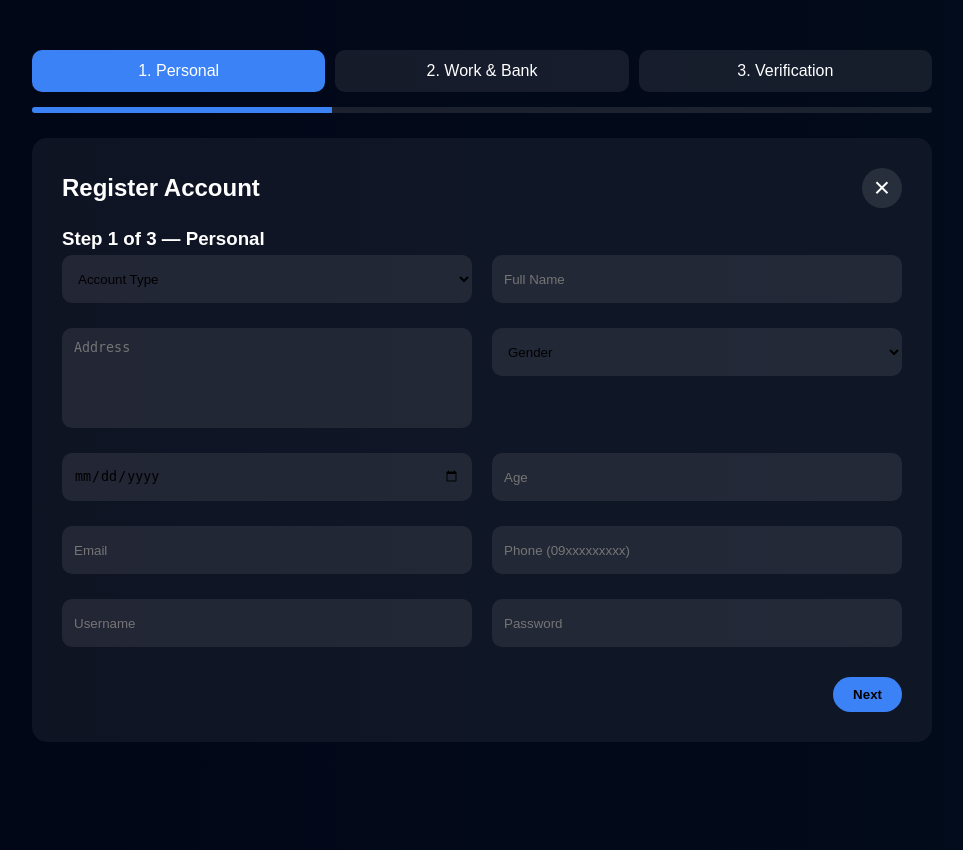
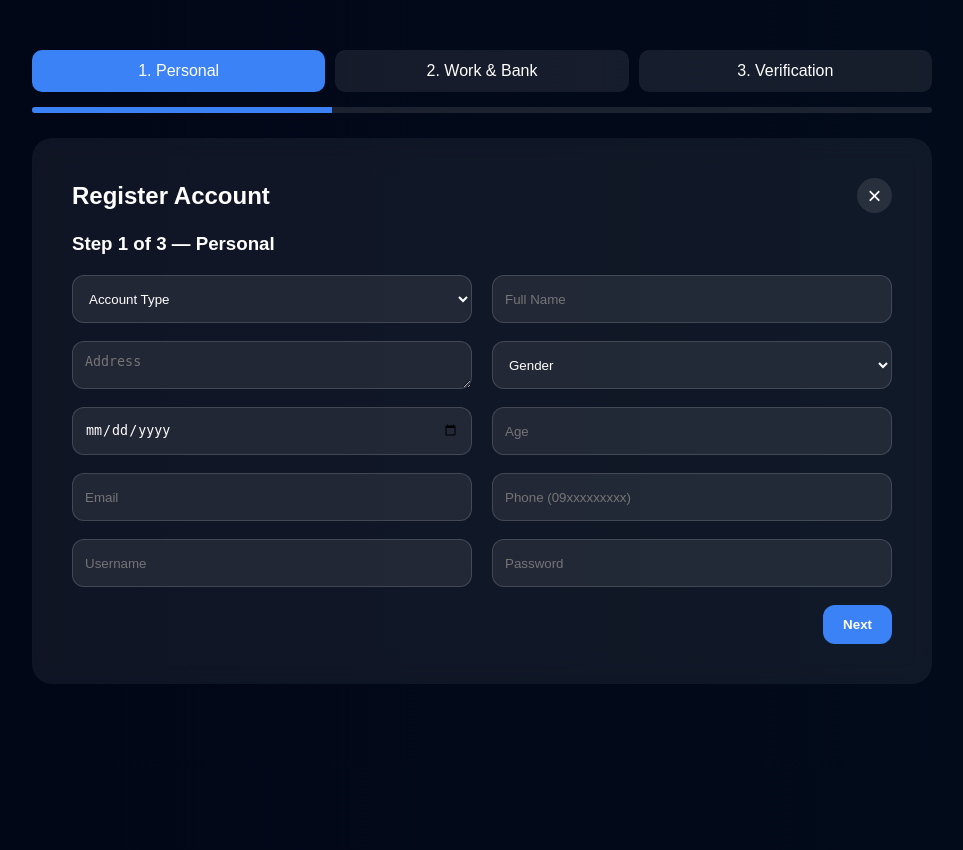
Before and after one commit to itlognatorta/WS301-LOAN, a PHP site: page /register.php in a window 1280 px wide. Shown: the whole page, without its empty margins (158-1121 px from the left). Run offline with PHP 8.4, Linux system fonts and the light colour scheme; data that the repository does not hold is empty.

Commit message:
Registration needs design

```diff
--- a/index.php
+++ b/index.php
@@ -20,8 +20,6 @@ require_once __DIR__ . '/db_connect_new.php'; // session_start() is inside this
     </div>
     <nav class="nav-links">
         <a href="#">Home</a>
-        <a href="#">Loans</a>
-        <a href="#">Savings</a>
         <a href="login.php" class="btn btn-outline">Login</a>
     </nav>
 </header>
--- a/register.css
+++ b/register.css
@@ -1,11 +1,9 @@
-/* BACKGROUND */
 body {
     background: linear-gradient(to right, #020617, #020c1b);
     color: white;
     font-family: Arial, sans-serif;
 }
 
-/* CONTAINER */
 .register-wrapper {
     max-width: 900px;
     margin: 50px auto;
@@ -17,6 +15,7 @@ body {
     gap: 10px;
     margin-bottom: 15px;
 }
+
 .step {
     flex: 1;
     padding: 12px;
@@ -24,6 +23,7 @@ body {
     border-radius: 10px;
     background: rgba(255,255,255,0.08);
 }
+
 .step.active {
     background: #3b82f6;
 }
@@ -31,11 +31,12 @@ body {
 /* PROGRESS */
 .progress-bar {
     height: 6px;
-    background: rgba(248, 243, 243, 0.1);
+    background: rgba(255,255,255,0.1);
     border-radius: 10px;
     overflow: hidden;
     margin-bottom: 25px;
 }
+
 .progress {
     height: 100%;
     width: 33%;
@@ -44,35 +45,79 @@ body {
 
 /* FORM */
 .form-card {
-    background: rgba(255,255,255,0.05);
-    padding: 30px;
-    border-radius: 15px;
+    position: relative;
+    background: rgba(255,255,255,0.06);
+    padding: 40px;
+    border-radius: 20px;
+    backdrop-filter: blur(12px);
+}
+
+/* HEADER */
+.form-header {
+    display: flex;
+    justify-content: space-between;
+    align-items: center;
+    margin-bottom: 20px;
+}
+
+/* X BUTTON TOP RIGHT */
+.close-btn {
+    font-size: 24px;
+    color: white;
+    text-decoration: none;
+    background: rgba(255,255,255,0.1);
+    width: 35px;
+    height: 35px;
+    display: flex;
+    justify-content: center;
+    align-items: center;
+    border-radius: 50%;
+}
+
+.close-btn:hover {
+    background: red;
+}
+
+/* TITLE SPACING */
+.step-title {
+    margin-bottom: 20px;
 }
 
 /* GRID */
 .form-row {
     display: grid;
     grid-template-columns: 1fr 1fr;
-    gap: 20px; /* spacing between fields */
-    color: black;
-    margin-bottom: 10px;
+    gap: 20px;
+    margin-bottom: 18px;
 }
 
-/* INPUT STYLE */
-input, select, textarea {
+/* INPUTS */
+.form-row input,
+.form-row select,
+.form-row textarea {
     width: 100%;
+    height: 48px;
     padding: 12px;
-    border-radius: 10px;
-    border: none;
+    border-radius: 12px;
+    border: 1px solid rgba(255,255,255,0.15);
     background: rgba(255,255,255,0.08);
-    color: rgb(0, 0, 0);
-    margin: 5px 0; /* spacing fix */
+    color: white;
 }
 
-/* TEXTAREA HEIGHT FIX */
-textarea {
-    min-height: 100px;
-    resize: none;
+/* TEXTAREA */
+textarea.input-equal {
+    height: 48px;
+}
+
+/* SINGLE INPUT ROW */
+.form-row:has(input:only-child) {
+    grid-template-columns: 1fr;
+}
+
+/* DROPDOWN */
+select option {
+    background: #020617;
+    color: white;
 }
 
 /* BUTTONS */
@@ -80,22 +125,97 @@ textarea {
     display: flex;
     justify-content: flex-end;
     gap: 10px;
-    margin-top: 25px;
 }
 
 .btn {
-    padding: 10px 20px;
-    border-radius: 20px;
+    padding: 12px 20px;
+    border-radius: 12px;
     border: none;
+    color: white;
     cursor: pointer;
 }
 
 .btn-next { background: #3b82f6; }
-.btn-back { background: gray; }
+.btn-back { background: #475569; }
 
-/* STEP VISIBILITY */
+/* STEPS */
 .step-content { display: none; }
 .step-content.active { display: block; }
+
+/* ALERTS */
+.error {
+    color: #ff6b6b;
+    text-align: center;
+}
+
+.success {
+    color: #4ade80;
+    text-align: center;
+}
+
+/* 🔥 MODAL OVERLAY */
+.modal-overlay {
+    position: fixed;
+    top: 0;
+    left: 0;
+    width: 100%;
+    height: 100%;
+    background: rgba(0,0,0,0.6);
+    backdrop-filter: blur(5px);
+    display: flex;
+    justify-content: center;
+    align-items: center;
+    opacity: 0;
+    visibility: hidden;
+    transition: 0.3s;
+}
+
+/* SHOW MODAL */
+.modal-overlay.active {
+    opacity: 1;
+    visibility: visible;
+}
+
+/* MODAL BOX */
+.modal-box {
+    background: rgba(255,255,255,0.08);
+    padding: 30px;
+    border-radius: 20px;
+    text-align: center;
+    width: 320px;
+    backdrop-filter: blur(12px);
+    animation: scaleIn 0.3s ease;
+}
+
+/* TITLE */
+.modal-box h3 {
+    margin-bottom: 10px;
+}
+
+/* TEXT */
+.modal-box p {
+    margin-bottom: 20px;
+    color: #ddd;
+}
+
+/* BUTTONS */
+.modal-actions {
+    display: flex;
+    justify-content: center;
+    gap: 15px;
+}
+
+/* ANIMATION */
+@keyframes scaleIn {
+    from {
+        transform: scale(0.8);
+        opacity: 0;
+    }
+    to {
+        transform: scale(1);
+        opacity: 1;
+    }
+}
 
 /* MOBILE */
 @media(max-width:768px){
@@ -103,59 +223,3 @@ textarea {
         grid-template-columns: 1fr;
     }
 }
-
-/* Make textarea same height as inputs */
-textarea {
-    height: 48px;
-    resize: none;
-}
-
-/* Align inputs perfectly */
-.form-row input,
-.form-row select,
-.form-row textarea {
-    height: 48px;
-}
-
-/* Fix spacing consistency */
-.form-row {
-    margin-bottom: 15px;
-}
-
-/* HEADER WITH CLOSE BUTTON */
-.form-header {
-    display: flex;
-    justify-content: space-between;
-    align-items: center;
-    margin-bottom: 20px;
-}
-
-/* CLOSE BUTTON */
-.close-btn {
-    font-size: 28px;
-    color: white;
-    text-decoration: none;
-    background: rgba(255,255,255,0.1);
-    width: 40px;
-    height: 40px;
-    display: flex;
-    align-items: center;
-    justify-content: center;
-    border-radius: 50%;
-    transition: 0.3s;
-}
-
-.close-btn:hover {
-    background: #ef4444;
-}
-
-/* FORCE SAME HEIGHT FOR ADDRESS */
-.input-equal {
-    height: 48px !important;
-}
-
-/* FIX TEXTAREA EXACT MATCH */
-textarea.input-equal {
-    padding-top: 12px;
-    line-height: normal;
-}
--- a/register.php
+++ b/register.php
@@ -6,7 +6,6 @@ $success = '';
 
 if ($_SERVER['REQUEST_METHOD'] === 'POST') {
 
-    // Collect data
     $account_type = $_POST['account_type'];
     $name = $_POST['name'];
     $address = $_POST['address'];
@@ -20,9 +19,7 @@ if ($_SERVER['REQUEST_METHOD'] === 'POST') {
     $bank_name = $_POST['bank_name'];
     $bank_acc = $_POST['bank_acc'];
     $card_name = $_POST['card_name'];
-
     $tin = $_POST['tin'];
-
     $company_name = $_POST['company_name'];
     $company_address = $_POST['company_address'];
     $company_phone = $_POST['company_phone'];
@@ -31,12 +28,10 @@ if ($_SERVER['REQUEST_METHOD'] === 'POST') {
 
     $errors = [];
 
-    // VALIDATIONS
     if(strlen($username) < 6) $errors[] = "Username must be at least 6 characters.";
     if(!filter_var($email, FILTER_VALIDATE_EMAIL)) $errors[] = "Invalid email.";
     if(!preg_match('/^09[0-9]{9}$/', $contact)) $errors[] = "Invalid PH contact number.";
 
-    // Premium limit
     if($account_type == "Premium"){
         $stmt = $pdo->query("SELECT COUNT(*) as total FROM users WHERE account_type='Premium'");
         $row = $stmt->fetch();
@@ -45,7 +40,6 @@ if ($_SERVER['REQUEST_METHOD'] === 'POST') {
         }
     }
 
-    // Uploads
     $proof = $_FILES['proof']['name'];
     $valid_id = $_FILES['valid_id']['name'];
     $coe = $_FILES['coe']['name'];
@@ -86,12 +80,12 @@ if ($_SERVER['REQUEST_METHOD'] === 'POST') {
 <title>Register | Loan System</title>
 <link rel="stylesheet" href="index.css">
 <link rel="stylesheet" href="register.css">
+</head>
 
-</head>
+<body>
 
 <div class="register-wrapper">
 
-<!-- STEPS -->
 <div class="steps">
     <div class="step active">1. Personal</div>
     <div class="step">2. Work & Bank</div>
@@ -104,17 +98,24 @@ if ($_SERVER['REQUEST_METHOD'] === 'POST') {
 
 <form method="POST" enctype="multipart/form-data" class="form-card">
 
+<!-- HEADER -->
 <div class="form-header">
     <h2>Register Account</h2>
-    <a href="index.php" class="close-btn" onclick="return confirm('Leave registration?');">&times;</a>
+    <a href="#" class="close-btn" onclick="openCancelModal()">&times;</a>
 </div>
+
+<?php if($error): ?>
+<p class="error"><?php echo $error; ?></p>
+<?php endif; ?>
+
+<?php if($success): ?>
+<p class="success"><?php echo $success; ?></p>
+<?php endif; ?>
 
 <!-- STEP 1 -->
 <div class="step-content active">
+<h3 class="step-title">Step 1 of 3 — Personal</h3>
 
-<h3>Step 1 of 3 — Personal</h3>
-
-<!-- ROW 1 -->
 <div class="form-row">
     <select name="account_type" required>
         <option value="">Account Type</option>
@@ -125,7 +126,6 @@ if ($_SERVER['REQUEST_METHOD'] === 'POST') {
     <input type="text" name="name" placeholder="Full Name" required>
 </div>
 
-<!-- ROW 2 -->
 <div class="form-row">
     <textarea name="address" placeholder="Address" class="input-equal" required></textarea>
 
@@ -136,20 +136,16 @@ if ($_SERVER['REQUEST_METHOD'] === 'POST') {
     </select>
 </div>
 
-<!-- ROW 3 -->
 <div class="form-row">
     <input type="date" id="birthday" name="birthday" onchange="calcAge()" required>
-
     <input type="text" id="age" placeholder="Age" readonly>
 </div>
 
-<!-- ROW 4 -->
 <div class="form-row">
     <input type="email" name="email" placeholder="Email" required>
     <input type="text" name="contact" placeholder="Phone (09xxxxxxxxx)" required>
 </div>
 
-<!-- ROW 5 -->
 <div class="form-row">
     <input type="text" name="username" placeholder="Username" required>
     <input type="password" name="password" placeholder="Password" required>
@@ -158,13 +154,11 @@ if ($_SERVER['REQUEST_METHOD'] === 'POST') {
 <div class="btn-group">
     <button type="button" class="btn btn-next" onclick="nextStep()">Next</button>
 </div>
-
 </div>
 
 <!-- STEP 2 -->
 <div class="step-content">
-
-<h2>Step 2 of 3 — Work & Bank</h2>
+<h3 class="step-title">Step 2 of 3 — Work & Bank</h3>
 
 <div class="form-row">
     <input type="text" name="bank_name" placeholder="Bank Name" required>
@@ -186,19 +180,19 @@ if ($_SERVER['REQUEST_METHOD'] === 'POST') {
     <input type="text" name="position" placeholder="Position" required>
 </div>
 
-<input type="number" name="earnings" class="full-width" placeholder="Monthly Earnings" required>
+<div class="form-row">
+    <input type="number" name="earnings" placeholder="Monthly Earnings" required>
+</div>
 
 <div class="btn-group">
     <button type="button" class="btn btn-back" onclick="prevStep()">Back</button>
     <button type="button" class="btn btn-next" onclick="nextStep()">Next</button>
 </div>
-
 </div>
 
 <!-- STEP 3 -->
 <div class="step-content">
-
-<h2>Step 3 of 3 — Verification</h2>
+<h3 class="step-title">Step 3 of 3 — Verification</h3>
 
 <div class="form-row">
     <input type="file" name="proof" required>
@@ -211,9 +205,8 @@ if ($_SERVER['REQUEST_METHOD'] === 'POST') {
 
 <div class="btn-group">
     <button type="button" class="btn btn-back" onclick="prevStep()">Back</button>
-    <button type="submit" name="register" class="btn btn-next">Submit</button>
+    <button type="submit" class="btn btn-next">Submit</button>
 </div>
-
 </div>
 
 </form>
@@ -254,6 +247,38 @@ function calcAge(){
     document.getElementById("age").value = age;
 }
 
+function confirmCancel(){
+    return confirm("Are you sure to cancel registration?");
+}
+
+function openCancelModal(){
+    document.getElementById("cancelModal").classList.add("active");
+}
+
+function closeCancelModal(){
+    document.getElementById("cancelModal").classList.remove("active");
+}
+
+function confirmCancel(){
+    window.location.href = "index.php";
+}
+
 showStep(0);
 </script>
+
+<!-- 🔥 CUSTOM CANCEL MODAL -->
+<div id="cancelModal" class="modal-overlay">
+    <div class="modal-box">
+        <h3>Cancel Registration</h3>
+        <p>Are you sure to cancel registration?</p>
+
+        <div class="modal-actions">
+            <button class="btn btn-back" onclick="closeCancelModal()">No</button>
+            <button class="btn btn-next" onclick="confirmCancel()">Yes</button>
+        </div>
+    </div>
+</div>
+
+
+</body>
 </html>
```
